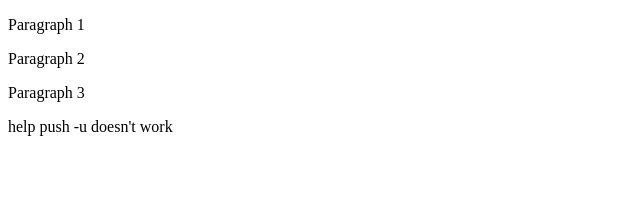
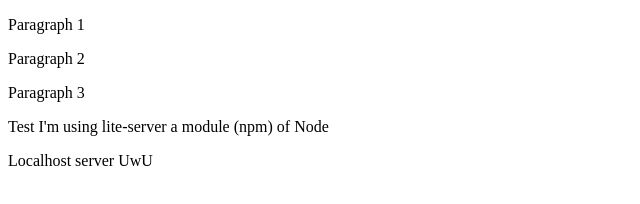
Before and after one commit to nico-ui/CourseaRepositoryDemo, a website: page index.html in a window 1280 px wide. Shown: the whole page, without its empty margins (0-640 px from the left). Drawn offline with Linux system fonts and the light colour scheme.

Commit message:
Five commit

```diff
--- a/index.html
+++ b/index.html
@@ -8,7 +8,9 @@
 		<p>Paragraph 1</p>
 		<p>Paragraph 2</p>
 		<p>Paragraph 3</p>
-		<p>help push -u doesn't work</p>
+		<p>Test I'm using lite-server a module (npm) of Node</p>
+		<p>Localhost server UwU</p>
+
 	</div>
 
 </body>
```
Also changed, not shown: package.json (added, +24 -0 lines), 2 other files.
